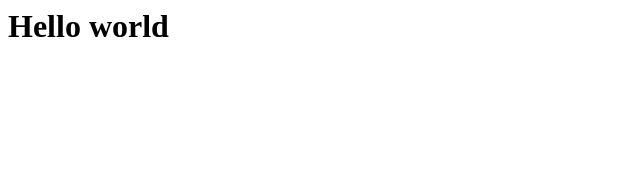
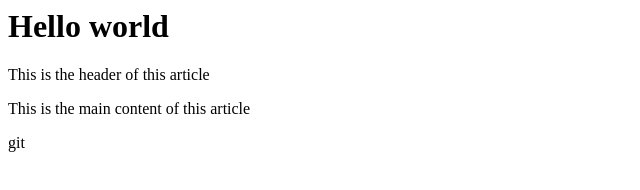
Before and after one commit to kimvtp/20170518-testing, a plain HTML site: page index.html in a window 1280 px wide. Shown: the whole page, without its empty margins (0-640 px from the left). Drawn offline with Linux system fonts and the light colour scheme.

Commit message:
Updated code

```diff
--- a/index.html
+++ b/index.html
@@ -1 +1,5 @@
 <h1>Hello world</h1>
+<div class="wrap">
+	<div class="header">This is the header of this article</div>
+	<p> This is the main content of this article </p>git
+</div>
```
